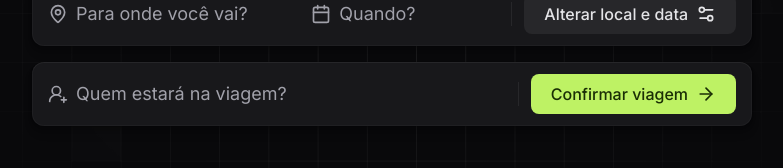
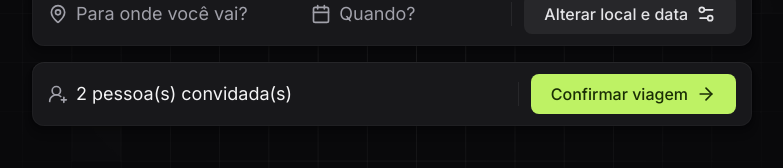
Before and after one commit to KetCode/plann.er, a React (Vite) app in the folder web/: page / in a window 1280 px wide. Both pictures are taken after a click on the button "Continuar". Shown: the part 362-530 px from the top of the page, without its empty margins (248-1031 px from the left). Built offline with nearby package versions, Linux system fonts and the light colour scheme.

Commit message:
imp: count emails invited

```diff
--- a/web/src/App.tsx
+++ b/web/src/App.tsx
@@ -93,9 +93,13 @@ export function App() {
 
           {isGuestsInputOpen && (
             <div className="h-16 bg-zinc-900 px-4 rounded-xl flex items-center shadow-shape gap-3">
-              <button type="button" onClick={openGuestsModal} className="flex items-center gap-2 flex-1">
+              <button type="button" onClick={openGuestsModal} className="flex items-center gap-2 flex-1 text-left">
                 <UserRoundPlus className='size-5 text-zinc-400' />
-                <span className="text-lg text-zinc-400 flex-1 text-left">Quem estará na viagem?</span>
+                {emailsToInvite.length > 0 ? (
+                  <span className="text-lg text-zinc-100 flex-1">{emailsToInvite.length} pessoa(s) convidada(s)</span>
+                ): (
+                  <span className="text-lg text-zinc-400 flex-1">Quem estará na viagem?</span>
+                )}
               </button>
 
               <div className='w-px h-6 bg-zinc-800' />
```
